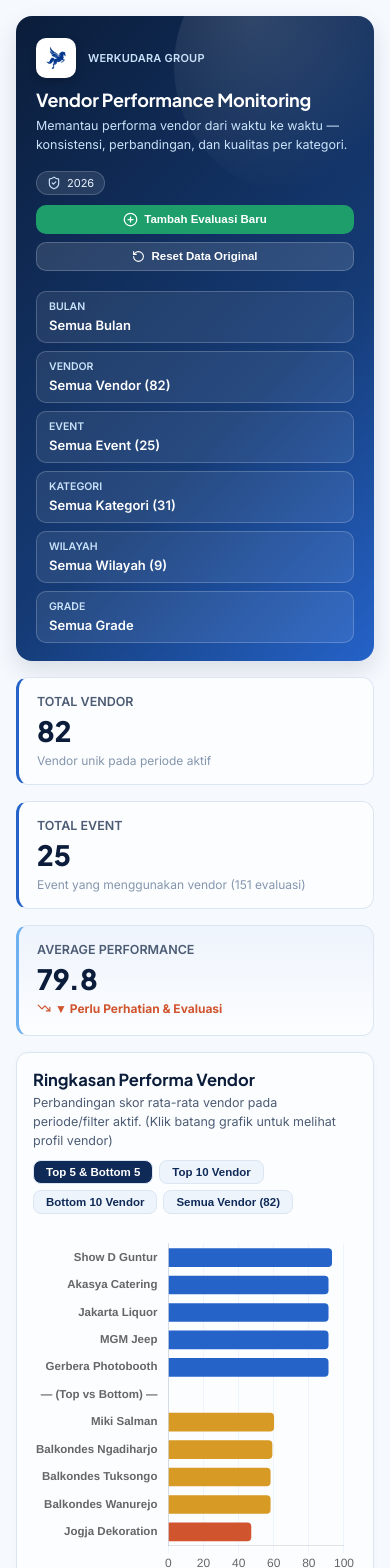
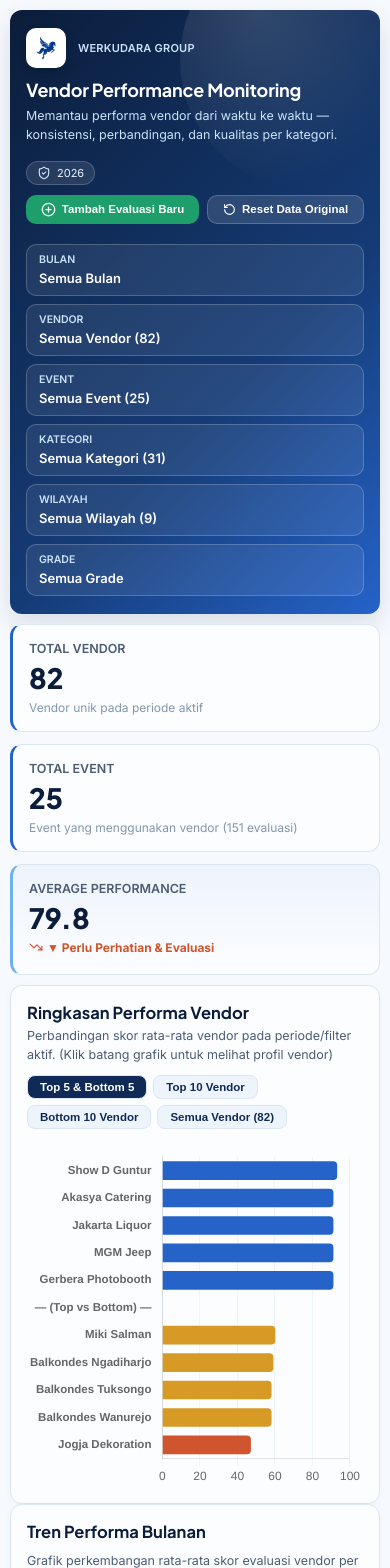
Before and after one commit to Pirjakun/Vendor-Performance-Dashboard, a React (Vite) app: page / in a window 390 px wide. Shown: the top 1568 px of the page. Built offline with nearby package versions, Linux system fonts and the light colour scheme.

Commit message:
fix: equalize card widths, paddings, and alignment across mobile viewport

```diff
--- a/src/components/ChartsSection.jsx
+++ b/src/components/ChartsSection.jsx
@@ -141,7 +141,7 @@ function InlineGradeVendorDetails({ grade, evaluations, calcMode, onClose, onVen
           Tidak ada vendor dalam <strong>Grade {grade}</strong> untuk filter saat ini.
         </div>
       ) : (
-        <div style={{ maxHeight: '280px', overflowY: 'auto' }}>
+        <div style={{ maxHeight: '280px', overflowY: 'auto', overflowX: 'auto', width: '100%', WebkitOverflowScrolling: 'touch' }}>
           <table style={{ width: '100%', borderCollapse: 'collapse', fontSize: '12.5px' }}>
             <thead>
               <tr style={{ background: 'var(--surface-50)', textAlign: 'left', borderBottom: '1px solid var(--line)' }}>
--- a/src/index.css
+++ b/src/index.css
@@ -275,7 +275,9 @@ header.top p {
   border: 1px solid var(--line);
   border-radius: var(--r-card);
   padding: 22px 24px 20px;
-  margin-bottom: 4px;
+  margin: 0;
+  width: 100%;
+  box-sizing: border-box;
   box-shadow: 0 2px 8px rgba(11, 29, 58, 0.03);
 }
 
@@ -319,7 +321,7 @@ header.top p {
 .chart-short{ height: 220px; }
 
 .two-col {
-  display: grid; grid-template-columns: repeat(auto-fit, minmax(420px, 1fr)); gap: 16px;
+  display: grid; grid-template-columns: repeat(auto-fit, minmax(420px, 1fr)); gap: 18px; width: 100%;
 }
 
 .hero-section {
@@ -327,6 +329,9 @@ header.top p {
   border-radius: var(--r-card);
   padding: 24px 26px 20px;
   color: #fff;
+  margin: 0;
+  width: 100%;
+  box-sizing: border-box;
 }
 
 .hero-section .card-head h2 { color: #fff; }
@@ -497,16 +502,20 @@ header.top p {
    MOBILE & TABLET RESPONSIVE DESIGN (RWD)
    ========================================== */
 
+/* ==========================================
+   MOBILE & TABLET RESPONSIVE DESIGN (RWD)
+   ========================================== */
+
 /* Tablet & Mobile Landscape (< 992px) */
 @media (max-width: 992px) {
   .page {
-    padding: 16px 16px 48px;
+    padding: 16px;
     gap: 16px;
   }
 
   header.top {
     padding: 22px 20px 18px;
-    border-radius: 16px;
+    border-radius: 14px;
   }
 
   .top-row {
@@ -531,21 +540,41 @@ header.top p {
   }
 
   .two-col {
-    grid-template-columns: 1fr;
+    display: flex;
+    flex-direction: column;
+    gap: 16px;
+    width: 100%;
   }
 
   .map-wrap {
     flex-direction: column;
     align-items: stretch;
+    gap: 16px;
   }
 
   .map-legend {
     width: 100%;
+    box-sizing: border-box;
   }
 }
 
 /* Mobile Devices (< 768px) */
 @media (max-width: 768px) {
+  .page {
+    padding: 12px;
+    gap: 12px;
+    width: 100%;
+    box-sizing: border-box;
+    overflow-x: hidden;
+  }
+
+  header.top {
+    padding: 18px 16px;
+    border-radius: 12px;
+    width: 100%;
+    box-sizing: border-box;
+  }
+
   header.top h1 {
     font-size: 20px;
   }
@@ -558,53 +587,79 @@ header.top p {
     display: flex;
     flex-direction: column;
     gap: 8px;
+    width: 100%;
   }
 
   .filter {
     min-width: 100%;
     width: 100%;
+    box-sizing: border-box;
   }
 
   .kpi-row {
-    grid-template-columns: 1fr;
+    display: flex;
+    flex-direction: column;
+    gap: 12px;
+    width: 100%;
   }
 
   .kpi {
-    padding: 16px 18px;
+    padding: 16px;
+    border-radius: 12px;
+    width: 100%;
+    box-sizing: border-box;
+    margin: 0;
   }
 
   .kpi .kpi-value {
     font-size: 28px;
   }
 
-  .card {
+  .card, .hero-section, .slicers-container {
     padding: 16px;
     border-radius: 12px;
+    width: 100%;
+    box-sizing: border-box;
+    margin: 0;
   }
 
   .card-head {
     flex-direction: column;
-    align-items: flex-start;
+    align-items: stretch;
     gap: 10px;
+    margin-bottom: 14px;
+  }
+
+  .card-head > div:last-child {
+    display: flex;
+    flex-wrap: wrap;
+    gap: 6px;
+    align-items: center;
+    width: 100%;
   }
 
   .card-controls {
     width: 100%;
     overflow-x: auto;
     padding-bottom: 4px;
+    display: flex;
+    gap: 6px;
   }
 
-  .chart-tall { height: 260px; }
-  .chart-mid  { height: 220px; }
-  .chart-short{ height: 190px; }
+  .chart-tall { height: 250px; }
+  .chart-mid  { height: 210px; }
+  .chart-short{ height: 180px; }
 
   .table-toolbar {
     flex-direction: column;
     align-items: stretch;
+    gap: 10px;
+    width: 100%;
   }
 
   .search-box {
     width: 100%;
+    box-sizing: border-box;
   }
 
   .btn-export {
@@ -619,29 +674,35 @@ header.top p {
     text-align: center;
   }
 
-  .slicers-container {
-    padding: 14px;
+  .slicers-top-bar {
+    flex-direction: column;
+    align-items: stretch;
+    gap: 8px;
   }
 
-  .slicers-top-bar {
-    flex-direction: column;
-    align-items: flex-start;
-    gap: 8px;
+  .btn-reset-slicers {
+    width: 100%;
+    justify-content: center;
   }
 
   .slicers-flex-row {
     flex-direction: column;
+    gap: 12px;
   }
 
   .slicer-buttons {
     display: flex;
     flex-wrap: wrap;
     gap: 6px;
+    width: 100%;
   }
 
   .slicer-btn {
     font-size: 11.5px;
     padding: 6px 10px;
+    flex: 1 1 auto;
+    text-align: center;
+    justify-content: center;
   }
 
   /* Modals on Mobile */
@@ -652,6 +713,7 @@ header.top p {
   .modal-content {
     border-radius: 12px;
     max-height: 92vh;
+    width: 100%;
   }
 
   .modal-header {
@@ -669,6 +731,11 @@ header.top p {
 
 /* Small Mobile Screens (< 480px) */
 @media (max-width: 480px) {
+  .page {
+    padding: 10px;
+    gap: 10px;
+  }
+
   .brand-name {
     font-size: 11px;
   }
```
